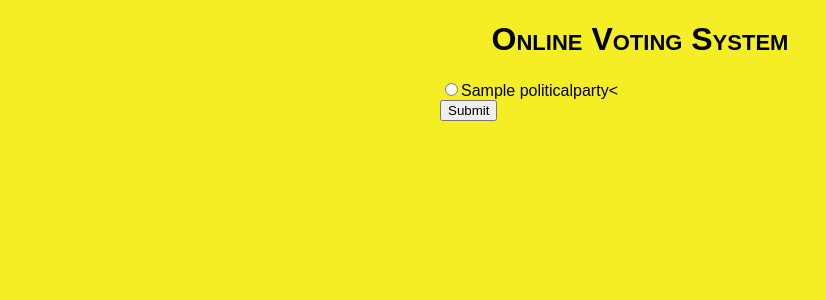
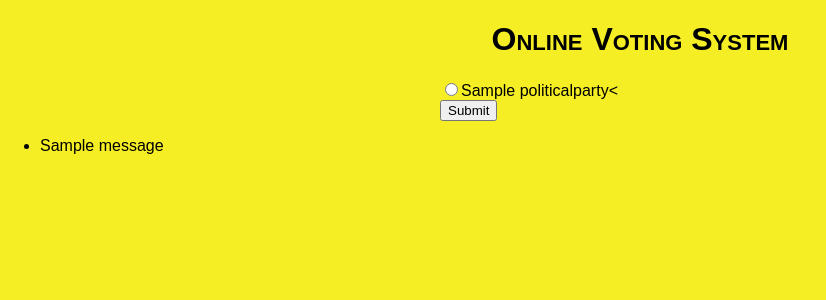
Before and after one commit to ku5-ku5/CM2305-Voting-System-Prototype-, a Python web app: template Prototype/templates/vote.html in a window 1280 px wide. Shown: the top 300 px of the page, without its empty margins (0-826 px from the left). Run offline with Jinja, Linux system fonts and the light colour scheme; the template is opened without the code that fills it: most values are stand-ins (such as "Sample title", 1, 10 or a date in 2020); one stand-in notice (Sample message) is shown; form fields are guessed from the names that the template uses.

Commit message:
Added flash

```diff
--- a/Prototype/templates/layout.html
+++ b/Prototype/templates/layout.html
@@ -7,10 +7,24 @@
 </head>
 
 <body>
+
 	<h1>Online Voting System</h1>
+
 	<div id="content">
 		{% block content %}
 		{% endblock content %}
 	</div>
+
+	<div class="flash">
+	{% with messages = get_flashed_messages() %}
+	{% if messages %}
+		<ul class=flashes>
+			{% for message in messages %}
+				<li>{{ message }}</li>
+			{% endfor %}
+		</ul>
+		{% endif %}
+		{% endwith %}
+	</div>
 </body>
 </html>
```
